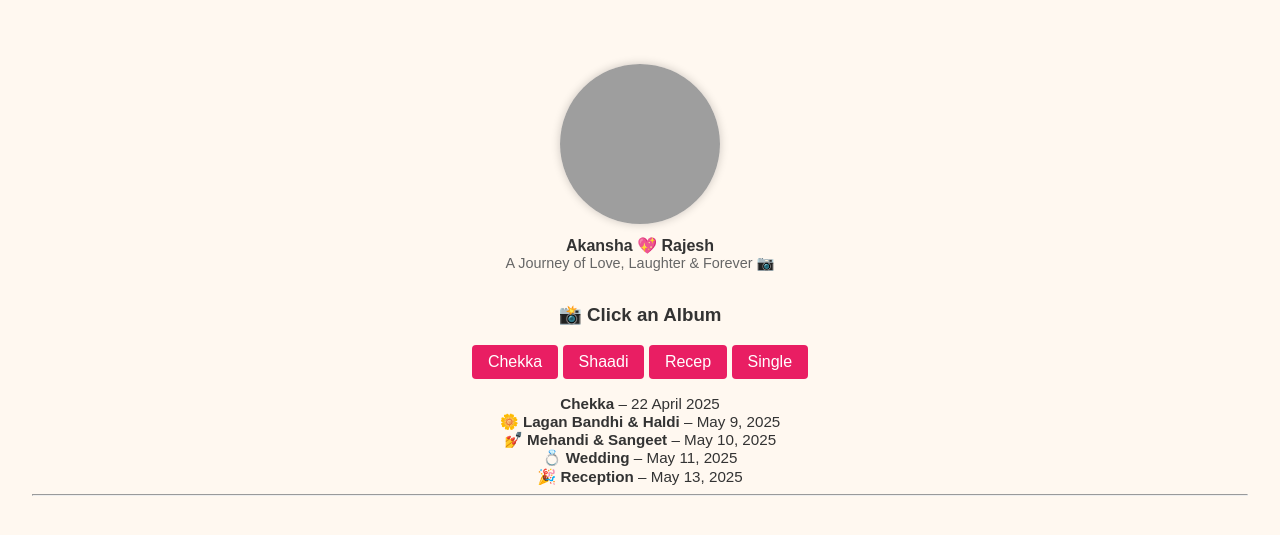
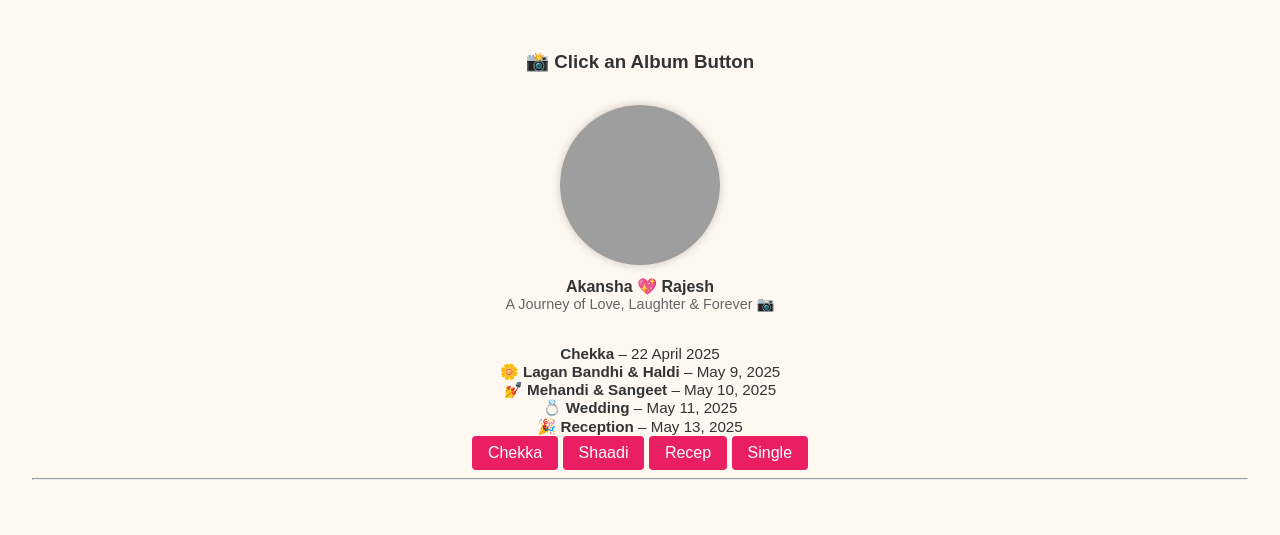
Before and after one commit to rajeshphy/shaadi, a Jekyll site: the page built from index.md, in a window 1280 px wide. Shown: the top 535 px of the page. Built offline with Jekyll 4.4.1, drawn with Linux system fonts in a browser that asks for light colours; part of the change alters nothing that is shown; grey boxes are pictures that could not be loaded.

Commit message:
Website Customized

```diff
--- a/index.md
+++ b/index.md
@@ -2,6 +2,7 @@
 layout: default
 title: Rajesh & Akansha Wedding Album
 ---
+### 📸 Click an Album Button
 
 <div style="display: flex; flex-wrap: wrap; justify-content: center; align-items: center; gap: 2rem; margin: 2rem 0;">
 
@@ -12,7 +13,13 @@ title: Rajesh & Akansha Wedding Album
   </div>
 </div>
 
-### 📸 Click an Album
+<div style="text-align: center; font-size: 0.95rem; margin-top: 1rem; line-height: 1.2;">
+  <strong>Chekka</strong> – 22 April 2025<br>
+  🌼 <strong>Lagan Bandhi & Haldi</strong> – May 9, 2025<br>
+  💅 <strong>Mehandi & Sangeet</strong> – May 10, 2025<br>
+  💍 <strong>Wedding</strong> – May 11, 2025<br>
+  🎉 <strong>Reception</strong> – May 13, 2025
+</div>
 
 <div id="album-buttons">
   <button onclick="filterByFolder('Chekka')">Chekka</button>
@@ -21,13 +28,6 @@ title: Rajesh & Akansha Wedding Album
   <button onclick="filterByFolder('Single')">Single</button>
 </div>
 
-<div style="text-align: center; font-size: 0.95rem; margin-top: 1rem; line-height: 1.2;">
-  <strong>Chekka</strong> – 22 April 2025<br>
-  🌼 <strong>Lagan Bandhi & Haldi</strong> – May 9, 2025<br>
-  💅 <strong>Mehandi & Sangeet</strong> – May 10, 2025<br>
-  💍 <strong>Wedding</strong> – May 11, 2025<br>
-  🎉 <strong>Reception</strong> – May 13, 2025
-</div>
 ---
 
 <div class="gallery" id="portrait-gallery"></div>
```
